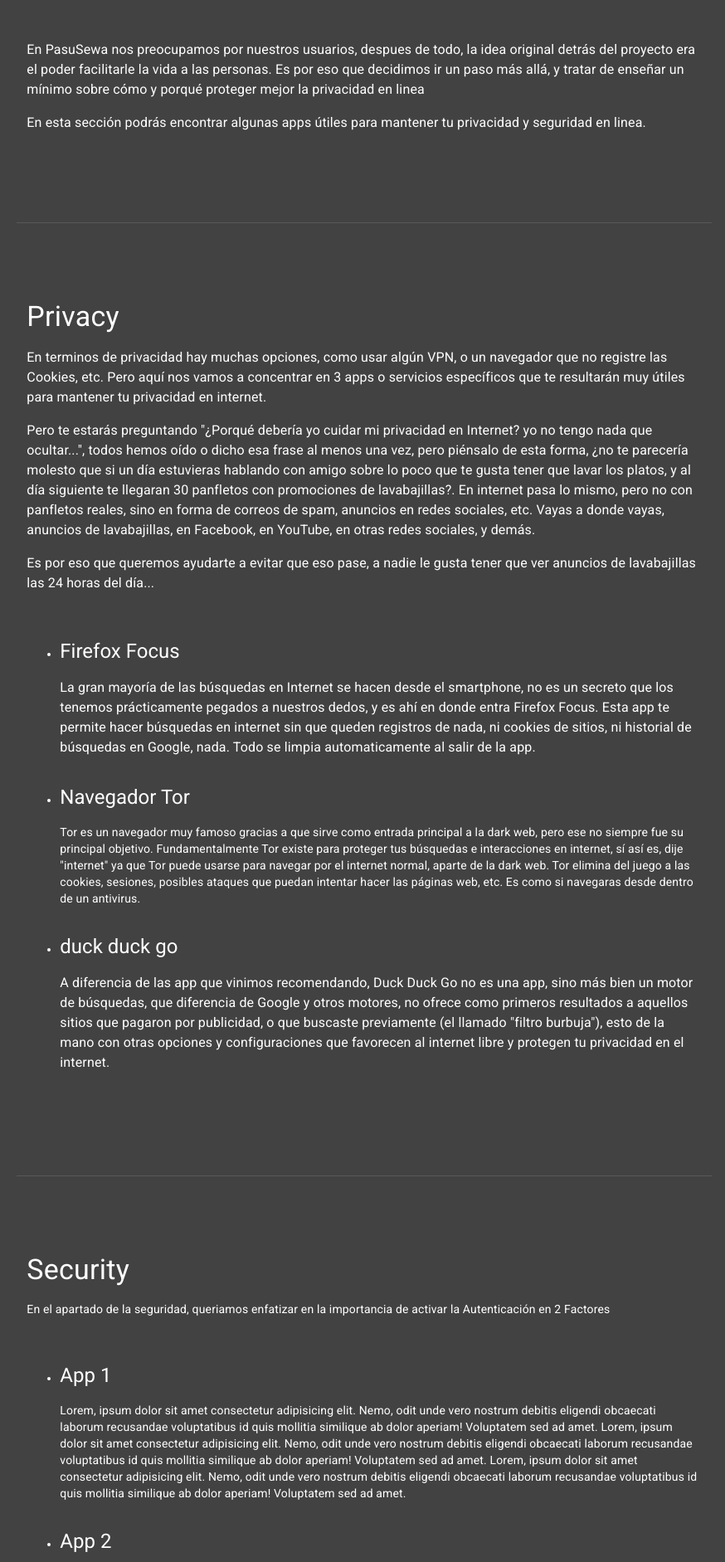
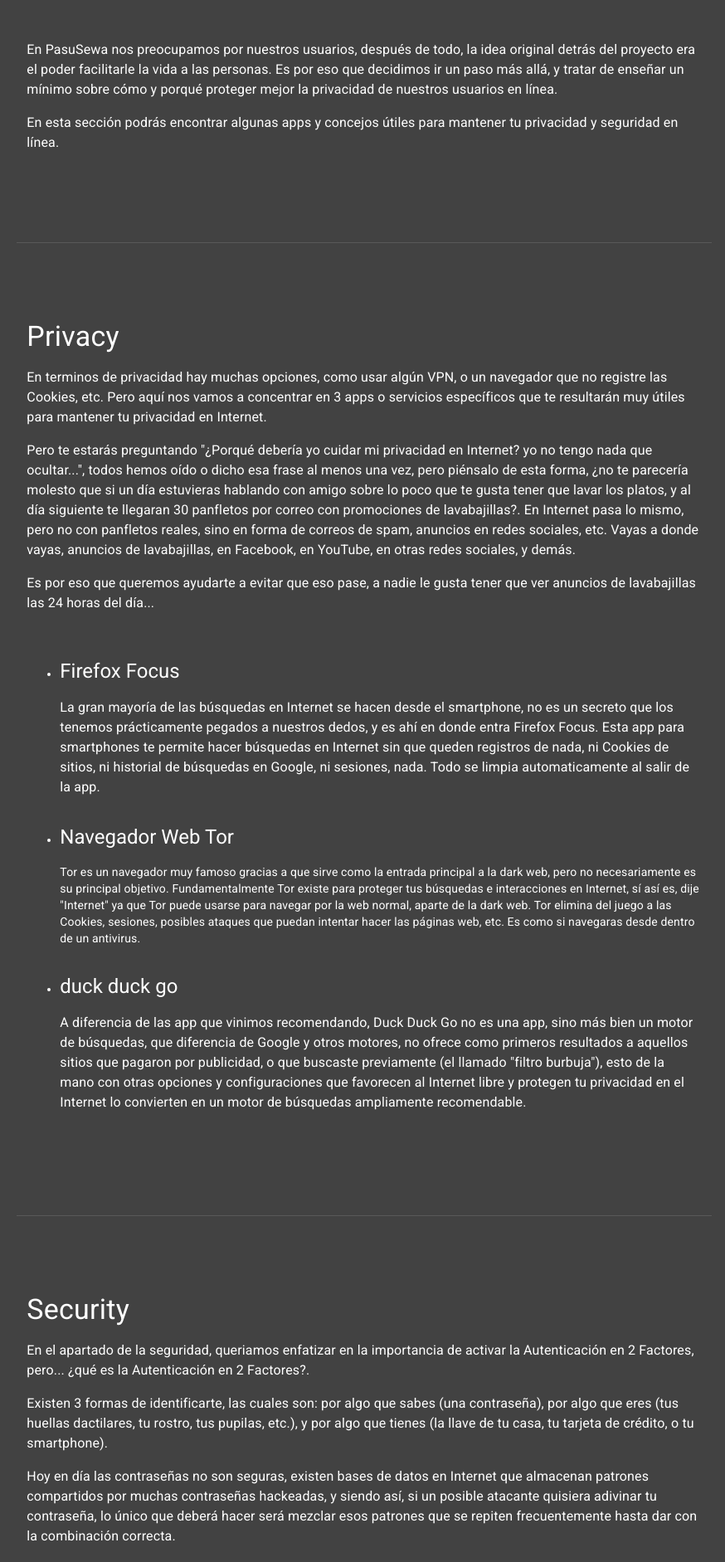
Before and after one commit to TheMrCorvy/Desktop-Frontend, a React (Create React App) app: page /downloads in a window 1280 px wide. Shown: the part 640-2523 px from the top of the page at 83% size, without its empty margins (201-1075 px from the left). Built offline with nearby package versions, Linux system fonts and the light colour scheme.

Commit message:
finished modelating the downloads page

```diff
--- a/src/pages/DownloadsPage.tsx
+++ b/src/pages/DownloadsPage.tsx
@@ -34,14 +34,15 @@ const DownloadsPage = () => {
 				</Grid>
 				<Grid item xs={12} sm={8}>
 					<Typography variant="body1" paragraph gutterBottom>
-						En PasuSewa nos preocupamos por nuestros usuarios, despues de todo, la idea
+						En PasuSewa nos preocupamos por nuestros usuarios, después de todo, la idea
 						original detrás del proyecto era el poder facilitarle la vida a las
 						personas. Es por eso que decidimos ir un paso más allá, y tratar de enseñar
-						un mínimo sobre cómo y porqué proteger mejor la privacidad en linea
+						un mínimo sobre cómo y porqué proteger mejor la privacidad de nuestros
+						usuarios en línea.
 					</Typography>
 					<Typography variant="body1" paragraph gutterBottom>
-						En esta sección podrás encontrar algunas apps útiles para mantener tu
-						privacidad y seguridad en linea.
+						En esta sección podrás encontrar algunas apps y concejos útiles para
+						mantener tu privacidad y seguridad en línea.
 					</Typography>
 				</Grid>
 				<Grid xs={12} sm={8}>
@@ -55,7 +56,7 @@ const DownloadsPage = () => {
 						En terminos de privacidad hay muchas opciones, como usar algún VPN, o un
 						navegador que no registre las Cookies, etc. Pero aquí nos vamos a concentrar
 						en 3 apps o servicios específicos que te resultarán muy útiles para mantener
-						tu privacidad en internet.
+						tu privacidad en Internet.
 					</Typography>
 					<Typography variant="body1" paragraph gutterBottom>
 						Pero te estarás preguntando "¿Porqué debería yo cuidar mi privacidad en
@@ -63,10 +64,10 @@ const DownloadsPage = () => {
 						frase al menos una vez, pero piénsalo de esta forma, ¿no te parecería
 						molesto que si un día estuvieras hablando con amigo sobre lo poco que te
 						gusta tener que lavar los platos, y al día siguiente te llegaran 30
-						panfletos con promociones de lavabajillas?. En internet pasa lo mismo, pero
-						no con panfletos reales, sino en forma de correos de spam, anuncios en redes
-						sociales, etc. Vayas a donde vayas, anuncios de lavabajillas, en Facebook,
-						en YouTube, en otras redes sociales, y demás.
+						panfletos por correo con promociones de lavabajillas?. En Internet pasa lo
+						mismo, pero no con panfletos reales, sino en forma de correos de spam,
+						anuncios en redes sociales, etc. Vayas a donde vayas, anuncios de
+						lavabajillas, en Facebook, en YouTube, en otras redes sociales, y demás.
 					</Typography>
 					<Typography variant="body1" paragraph gutterBottom>
 						Es por eso que queremos ayudarte a evitar que eso pase, a nadie le gusta
@@ -82,24 +83,25 @@ const DownloadsPage = () => {
 							<Typography variant="body1" paragraph gutterBottom>
 								La gran mayoría de las búsquedas en Internet se hacen desde el
 								smartphone, no es un secreto que los tenemos prácticamente pegados a
-								nuestros dedos, y es ahí en donde entra Firefox Focus. Esta app te
-								permite hacer búsquedas en internet sin que queden registros de
-								nada, ni cookies de sitios, ni historial de búsquedas en Google,
-								nada. Todo se limpia automaticamente al salir de la app.
+								nuestros dedos, y es ahí en donde entra Firefox Focus. Esta app para
+								smartphones te permite hacer búsquedas en Internet sin que queden
+								registros de nada, ni Cookies de sitios, ni historial de búsquedas
+								en Google, ni sesiones, nada. Todo se limpia automaticamente al
+								salir de la app.
 							</Typography>
 						</li>
 						<li style={{ marginBottom: 32 }}>
 							<Typography variant="h5" paragraph gutterBottom>
-								Navegador Tor
+								Navegador Web Tor
 							</Typography>
 							<Typography variant="body2" paragraph gutterBottom>
-								Tor es un navegador muy famoso gracias a que sirve como entrada
-								principal a la dark web, pero ese no siempre fue su principal
+								Tor es un navegador muy famoso gracias a que sirve como la entrada
+								principal a la dark web, pero no necesariamente es su principal
 								objetivo. Fundamentalmente Tor existe para proteger tus búsquedas e
-								interacciones en internet, sí así es, dije "internet" ya que Tor
-								puede usarse para navegar por el internet normal, aparte de la dark
-								web. Tor elimina del juego a las cookies, sesiones, posibles ataques
-								que puedan intentar hacer las páginas web, etc. Es como si navegaras
+								interacciones en Internet, sí así es, dije "Internet" ya que Tor
+								puede usarse para navegar por la web normal, aparte de la dark web.
+								Tor elimina del juego a las Cookies, sesiones, posibles ataques que
+								puedan intentar hacer las páginas web, etc. Es como si navegaras
 								desde dentro de un antivirus.
 							</Typography>
 						</li>
@@ -113,8 +115,9 @@ const DownloadsPage = () => {
 								Google y otros motores, no ofrece como primeros resultados a
 								aquellos sitios que pagaron por publicidad, o que buscaste
 								previamente (el llamado "filtro burbuja"), esto de la mano con otras
-								opciones y configuraciones que favorecen al internet libre y
-								protegen tu privacidad en el internet.
+								opciones y configuraciones que favorecen al Internet libre y
+								protegen tu privacidad en el Internet lo convierten en un motor de
+								búsquedas ampliamente recomendable.
 							</Typography>
 						</li>
 					</ul>
@@ -126,9 +129,30 @@ const DownloadsPage = () => {
 					<Typography variant="h4" paragraph gutterBottom>
 						Security
 					</Typography>
-					<Typography variant="body2" paragraph gutterBottom>
+					<Typography variant="body1" paragraph gutterBottom>
 						En el apartado de la seguridad, queriamos enfatizar en la importancia de
-						activar la Autenticación en 2 Factores
+						activar la Autenticación en 2 Factores, pero... ¿qué es la Autenticación en
+						2 Factores?.
+					</Typography>
+					<Typography variant="body1" paragraph gutterBottom>
+						Existen 3 formas de identificarte, las cuales son: por algo que sabes (una
+						contraseña), por algo que eres (tus huellas dactilares, tu rostro, tus
+						pupilas, etc.), y por algo que tienes (la llave de tu casa, tu tarjeta de
+						crédito, o tu smartphone).
+					</Typography>
+					<Typography variant="body1" paragraph gutterBottom>
+						Hoy en día las contraseñas no son seguras, existen bases de datos en
+						Internet que almacenan patrones compartidos por muchas contraseñas
+						hackeadas, y siendo así, si un posible atacante quisiera adivinar tu
+						contraseña, lo único que deberá hacer será mezclar esos patrones que se
+						repiten frecuentemente hasta dar con la combinación correcta.
+					</Typography>
+					<Typography variant="body1" paragraph gutterBottom>
+						La Autenticación de 2 Factores lo que hace es aumentar la seguridad
+						añadiendo un "factor" o, para explicarlo de una forma más simple, levantar
+						un segundo "muro" para proteger tu casa. De esta forma, si alguien adivinara
+						tu contraseña, todavía tendría que saltar el segundo muro al tener que
+						conseguir también la clave generada por tu smartphone.
 					</Typography>
 				</Grid>
 				<Grid item xs={12} sm={8}>
```
